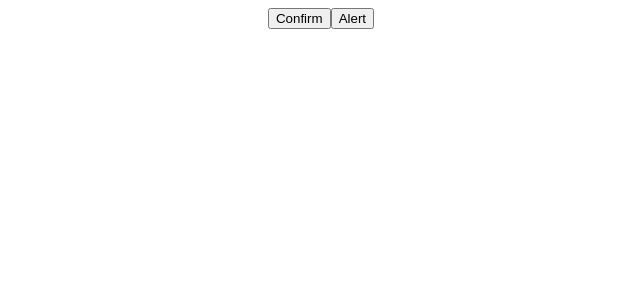
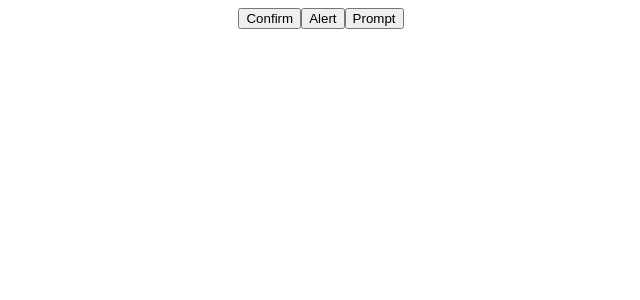
Before and after one commit to marshallku/React-Dialog, a React (Vite) app: page / in a window 1280 px wide. Shown: the top 300 px of the page, without its empty margins (319-959 px from the left). Built offline with nearby package versions, Linux system fonts and the light colour scheme.

Commit message:
Update example

```diff
--- a/src/App.tsx
+++ b/src/App.tsx
@@ -2,7 +2,7 @@ import { useCallback, useState } from "react";
 import useDialog from "./hooks/useDialog";
 
 export default function App() {
-    const { confirm, alert } = useDialog();
+    const { confirm, alert, prompt } = useDialog();
     const [message, setMessage] = useState("");
 
     const showConfirm = useCallback(async () => {
@@ -20,6 +20,12 @@ export default function App() {
         setMessage("Will update after alert");
     }, []);
 
+    const showPrompt = useCallback(async () => {
+        const inputted = await prompt("What's your name?");
+
+        setMessage(`Your name is ${inputted}`);
+    }, []);
+
     return (
         <div style={{ textAlign: "center" }}>
             <button type="button" onClick={showConfirm}>
@@ -28,6 +34,9 @@ export default function App() {
             <button type="button" onClick={showAlert}>
                 Alert
             </button>
+            <button type="button" onClick={showPrompt}>
+                Prompt
+            </button>
             <h1>{message}</h1>
         </div>
     );
```
